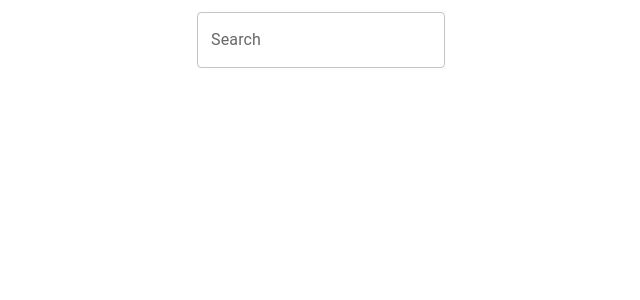
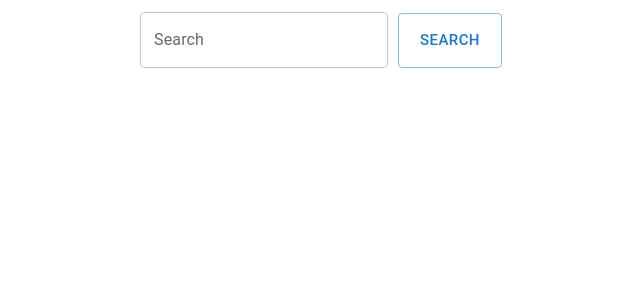
Before and after one commit to Evanfeenstra/giffer2022, a React (Create React App) app: page / in a window 1280 px wide. Shown: the top 300 px of the page, without its empty margins (319-959 px from the left). Built offline with nearby package versions, Linux system fonts and the light colour scheme.

Commit message:
added a button

```diff
--- a/src/App.css
+++ b/src/App.css
@@ -44,3 +44,7 @@
   align-items: center;
   justify-content: center;
 }
+.searchbar button {
+  margin-left: 10px;
+  height: 55px;
+}
--- a/src/App.js
+++ b/src/App.js
@@ -2,6 +2,7 @@ import "./App.css";
 // import TextFile from Material UI
 import TextField from "@mui/material/TextField";
 import { useState } from "react";
+import Button from "@mui/material/Button";
 
 function App() {
   const [text, setText] = useState("");
@@ -22,6 +23,9 @@ function App() {
             if (e.key === "Enter") search();
           }}
         />
+        <Button variant="outlined" onClick={search} size="large">
+          Search
+        </Button>
       </div>
     </div>
   );
```
